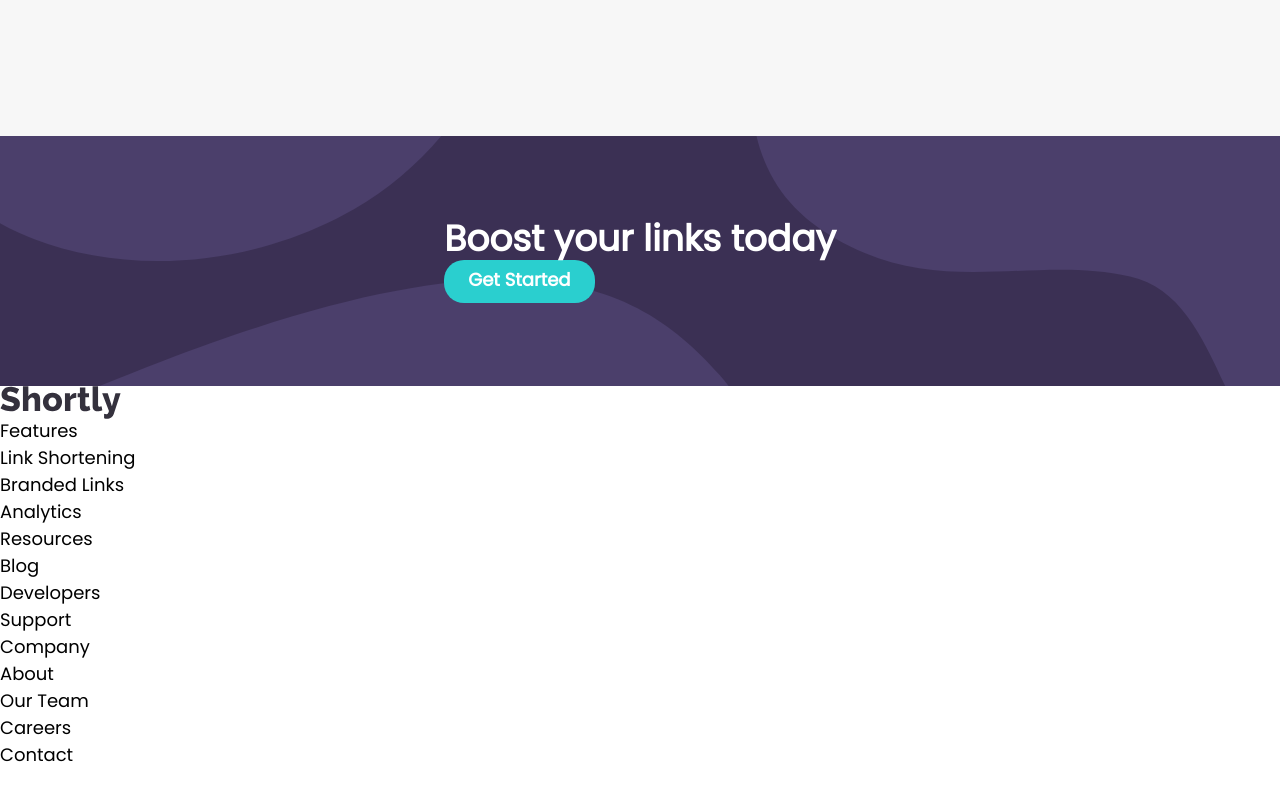
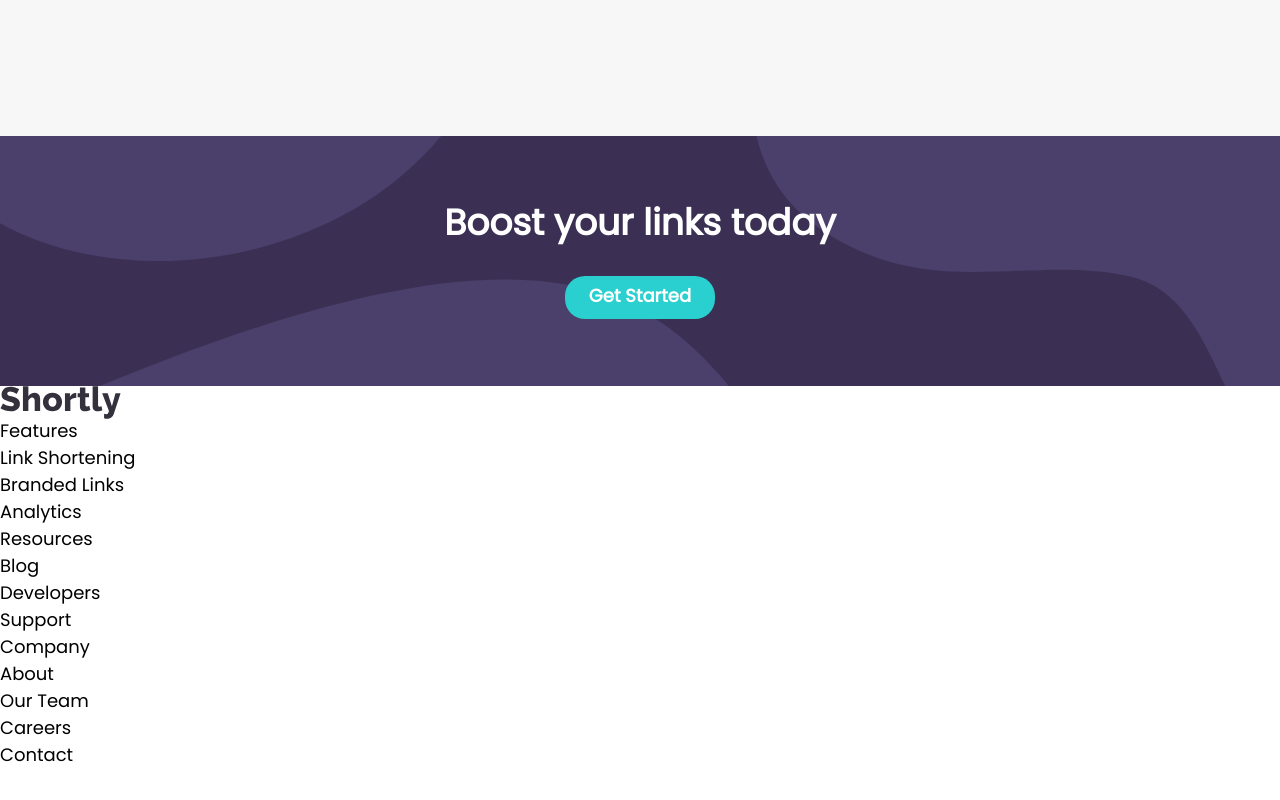
Before and after one commit to azanra/url-shortening, a React (Vite) app: page / in a window 1280 px wide. Shown: the part 2047-2847 px from the top of the page. Built offline with nearby package versions, Linux system fonts and the light colour scheme.

Commit message:
Center and add gap to the button in getStarted
Make the bg image not repeating itself

```diff
--- a/src/App.css
+++ b/src/App.css
@@ -82,6 +82,6 @@ body {
 }
 
 .startBg {
-  background: var(--Dark-Violet) center repeat-x
+  background: var(--Dark-Violet) center no-repeat
     url("./assets/images/bg-boost-desktop.svg");
 }
--- a/src/components/getStarted.jsx
+++ b/src/components/getStarted.jsx
@@ -5,7 +5,7 @@ export default function GetStarted() {
         <div className="getStartedHeader text-white font-black text-4xl">
           <h1>Boost your links today</h1>
         </div>
-        <div className="getStartedBtnContainer">
+        <div className="getStartedBtnContainer center mt-8">
           <button className="button">Get Started</button>
         </div>
       </div>
```
